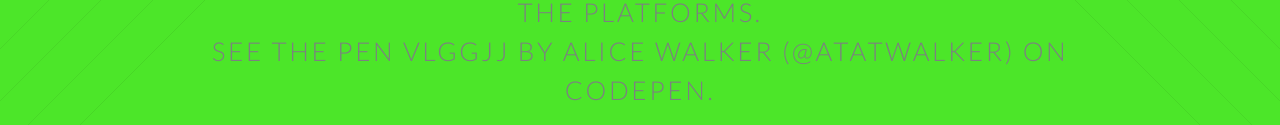
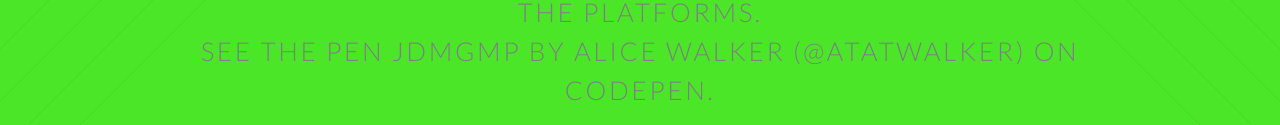
Before and after one commit to theflyingcow123/theflyingcow123.github.io, a plain HTML site: page index.html in a window 1280 px wide. Shown: the part 771-896 px from the top of the page. Drawn offline with Linux system fonts and the light colour scheme; a script that the page names is missing.

Commit message:
changed game

```diff
--- a/index.html
+++ b/index.html
@@ -80,7 +80,8 @@
 					<header class="special container">
 						<span class="icon fa-bomb"></span>
 						<h2> How To Play: use left and right arrow to move. jump on the platforms.
-<p data-height="873" data-theme-id="0" data-slug-hash="VLGgJj" data-default-tab="result" data-user="atatwalker" class='codepen'>See the Pen <a href='http://codepen.io/atatwalker/pen/VLGgJj/'>VLGgJj</a> by Alice Walker (<a href='http://codepen.io/atatwalker'>@atatwalker</a>) on <a href='http://codepen.io'>CodePen</a>.</p>
+<p data-height="831" data-theme-id="0" data-slug-hash="JdmGMp" data-default-tab="result" data-user="atatwalker" class='codepen'>See the Pen <a href='http://codepen.io/atatwalker/pen/JdmGMp/'>JdmGMp</a> by Alice Walker (<a href='http://codepen.io/atatwalker'>@atatwalker</a>) on <a href='http://codepen.io'>CodePen</a>.</p>
+<script async src="//assets.codepen.io/assets/embed/ei.js"></script>
 <script async src="//assets.codepen.io/assets/embed/ei.js"></script>
 <script async src="//assets.codepen.io/assets/embed/ei.js"></script>
 <script async src="//assets.codepen.io/assets/embed/ei.js"></script>
```
